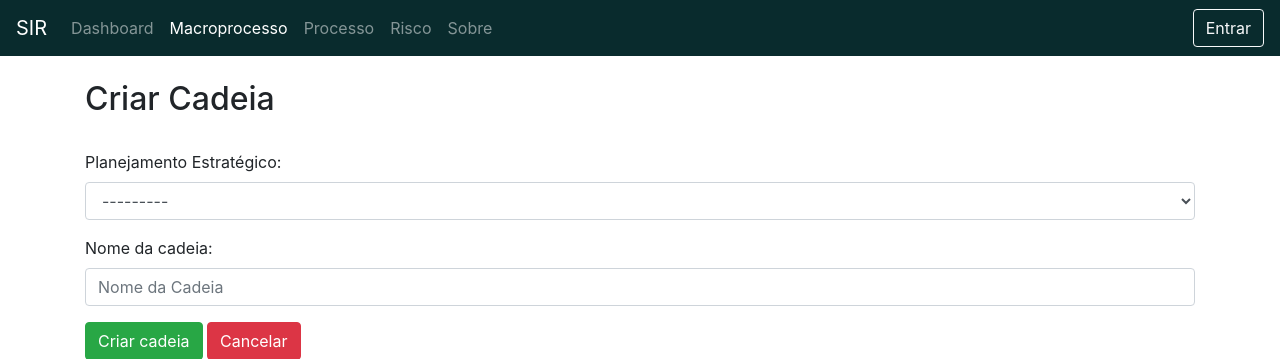
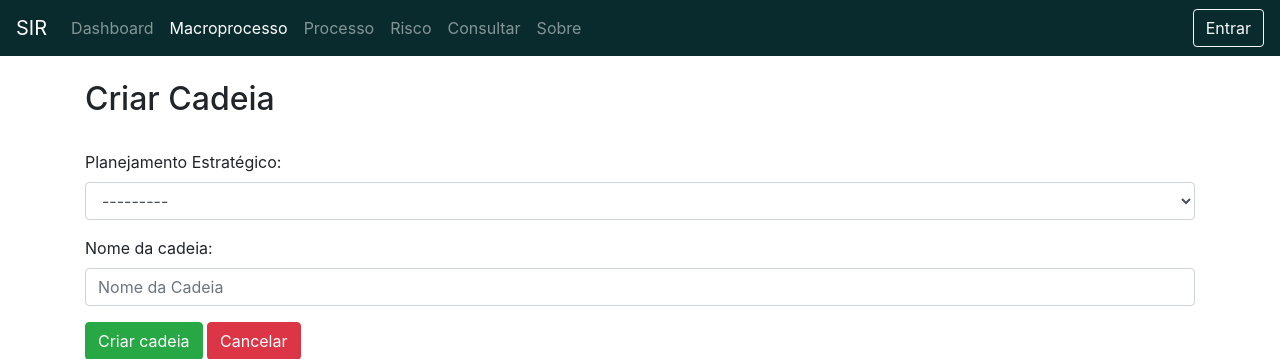
Before and after one commit to luisapuppin/riscos, a Django app: page /riscos/cadeia/criar/ in a window 1280 px wide. Shown: the top 359 px of the page. Run offline with Django 3.2, Linux system fonts and the light colour scheme; data that the repository does not hold is empty; some libraries are stand-ins or nearby versions.

Commit message:
Cria template de consulta

```diff
--- a/riscos/templates/riscos/header.html
+++ b/riscos/templates/riscos/header.html
@@ -1,10 +1,10 @@
 <nav class="navbar navbar-expand-md navbar-dark fixed-top color-secondary-1-1">
     <a class="navbar-brand" href="{% url 'riscos:index' %}">SIR</a>
-    <button class="navbar-toggler" type="button" data-toggle="collapse" data-target="#navbarsExampleDefault" aria-controls="navbarsExampleDefault" aria-expanded="false" aria-label="Toggle navigation">
+    <button class="navbar-toggler" type="button" data-toggle="collapse" data-target="#navbar" aria-controls="navbar" aria-expanded="false" aria-label="Toggle navigation">
         <span class="navbar-toggler-icon"></span>
       </button>
 
-    <div class="collapse navbar-collapse" id="navbarsExampleDefault">
+    <div class="collapse navbar-collapse" id="navbar">
         <ul class="nav navbar-nav mr-auto" role="tablist">
             <li class="nav-item">
                 <a class="nav-link {% if active_bar == 'home' %} active {% endif %}" href="{% url 'riscos:index' %}">Dashboard <span class="sr-only">(current)</span></a>
@@ -19,6 +19,9 @@
                 <a class="nav-link {% if active_bar == 'risco' %} active {% endif %}" href="{% url 'riscos:listar_risco' %}">Risco</a>
             </li>
             <li class="nav-item">
+                <a class="nav-link {% if active_bar == 'consultar' %} active {% endif %}" href="{% url 'riscos:consultar' %}">Consultar</a>
+            </li>
+            <li class="nav-item">
                 <a class="nav-link {% if active_bar == 'sobre' %} active {% endif %}" href="{% url 'riscos:sobre' %}">Sobre</a>
             </li>
         </ul>
--- a/riscos/url.py
+++ b/riscos/url.py
@@ -9,6 +9,9 @@ urlpatterns = [
 
     # SOBRE
     re_path(r'^sobre/$', views.sobre, name="sobre"),
+
+    # CONSULTAR
+    re_path(r'^consultar/$', views.consultar, name="consultar"),
 
     # CADEIA
     re_path(r'^cadeia/listar/$', views.listar_cadeia, name="listar_cadeia"),
--- a/riscos/views.py
+++ b/riscos/views.py
@@ -35,12 +35,20 @@ def index(request):
     }
     return render(request, "riscos/index.html", context)
 
+# ------- CONSULTAR -------
+def consultar(request):
+    context = {
+        "active_bar": "consultar",
+    }
+    return render(request, "riscos/consultar.html", context)
+
 # ------- SOBRE -------
 def sobre(request):
     context = {
         "active_bar": "sobre",
     }
     return render(request, "riscos/sobre.html", context)
+
 # ------- PLANEJAMENTO -------
 def criar_planejamento(request):
     if request.method == 'POST':
```
Also changed, not shown: riscos/templates/riscos/consultar.html (added, +9 -0 lines).
